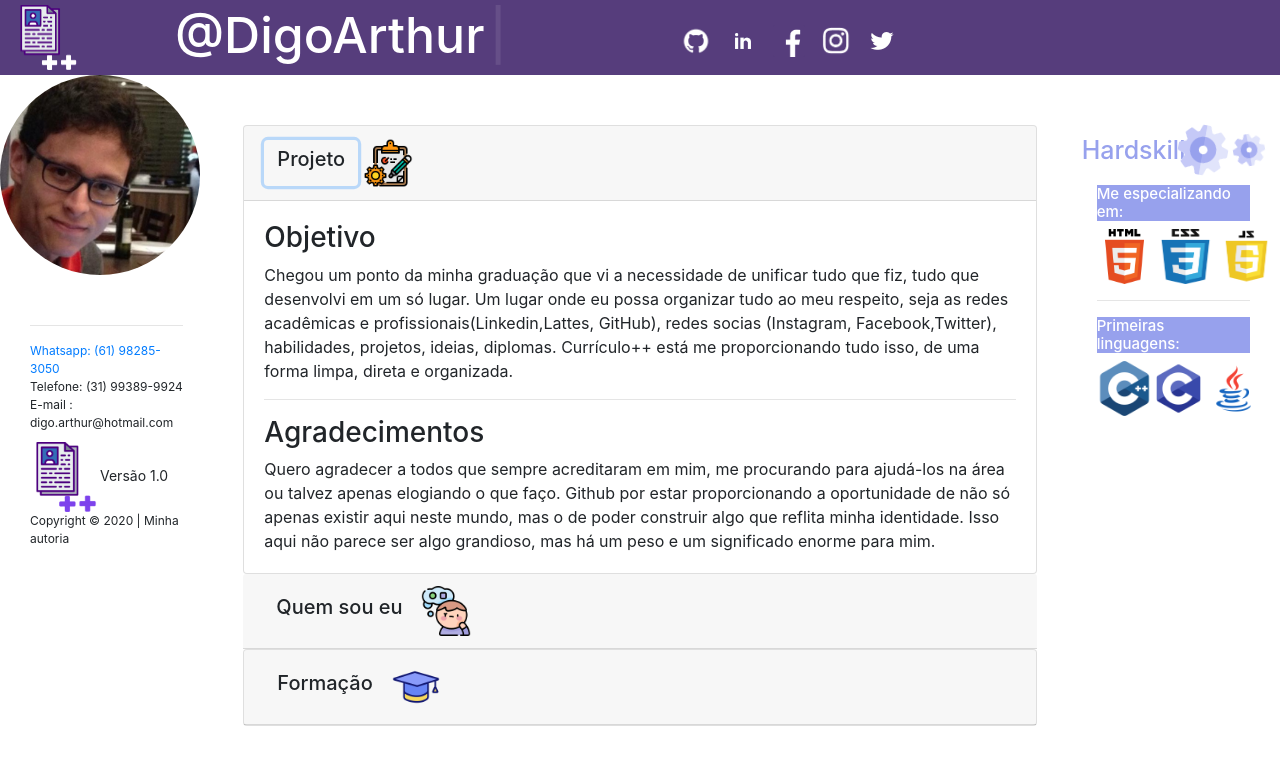
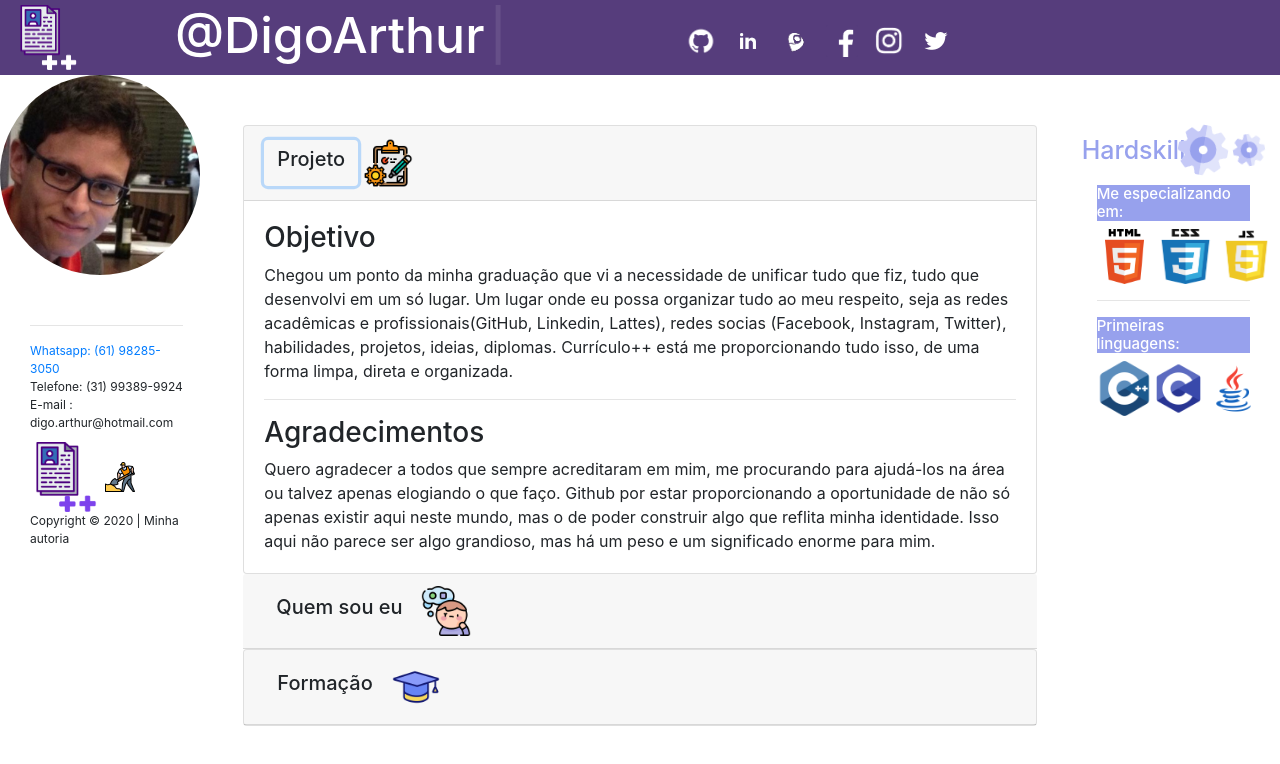
Before and after one commit to DIGOARTHUR/Old_SitePessoal, a plain HTML site: page index.html in a window 1280 px wide. Both pictures are taken after a click on the button "Projeto". Drawn offline with nearby package versions, Linux system fonts and the light colour scheme.

Commit message:
Fixed;  Add
- Icon (Em construção)
- Correções Gramaticais
- Funcionalidades de descolocamento suave (Menu - Redes Sociais)

```diff
--- a/index.html
+++ b/index.html
@@ -73,21 +73,33 @@
             </div>
             <div id="divGroupIconsHeader" class="col-lg-6">
 
-                <div class="container">
+                <div class="container" id="menuIcons">
+
+
                     <a href="https://github.com/DIGOARTHUR"> <img id="iconGithub" class="iconHeader"
                             onmouseover="setNewImage(1)" onmouseout="setOldImage(1)" src="img/icon_Github.png"></a>
 
-                    <a href="https://www.linkedin.com/in/digoarthur/"> <img id="iconLinkedin" class="iconHeader"
+
+
+                     <a href="https://www.linkedin.com/in/digoarthur/"> <img id="iconLinkedin" class="iconHeader"
                             onmouseover="setNewImage(2)" onmouseout="setOldImage(2)" src="img/icon_Linkedin.png"></a>
 
+
+
+
+                    <a href=" http://lattes.cnpq.br/1266661915850305"><img id="iconLattes" class="iconHeader"
+                             onmouseover="setNewImage(3)" onmouseout="setOldImage(3)" src="img/icon_Lattes.png"></a>
+
                     <a href="https://www.facebook.com/digoarthur/"><img id="iconFacebook" class="iconHeader"
-                            onmouseover="setNewImage(3)" onmouseout="setOldImage(3)" src="img/icon_Facebook.png"></a>
+                            onmouseover="setNewImage(4)" onmouseout="setOldImage(4)" src="img/icon_Facebook.png"></a>
 
                     <a href="https://www.instagram.com/digoarthur/?hl=pt-br"><img id="iconInstagram" class="iconHeader"
-                            onmouseover="setNewImage(4)" onmouseout="setOldImage(4)" src="img/icon_Instagram.png"></a>
+                            onmouseover="setNewImage(5)" onmouseout="setOldImage(5)" src="img/icon_Instagram.png"></a>
 
                     <a href="https://twitter.com/digoarthur"><img id="iconTwitter" class="iconHeader"
-                            onmouseover="setNewImage(5)" onmouseout="setOldImage(5)" src="img/icon_Twitter.png"></a>
+                            onmouseover="setNewImage(6)" onmouseout="setOldImage(6)" src="img/icon_Twitter.png"></a>
+
+
 
                 </div>
 
@@ -188,7 +200,7 @@
 
                     <div id="divCopyryght" class="container">
 
-                        <img id="logo_Page_Footer" src="img/logo_Page_Footer.png">Versão 1.0
+                        <img id="logo_Page_Footer" src="img/logo_Page_Footer.png"> <img id="" src="img/img_Construcao.png">
                         <br>
                         <p id="autoria">Copyright © 2020 | Minha autoria</p>
 
@@ -228,8 +240,7 @@
                                         que fiz, tudo que desenvolvi
                                         em um só lugar. Um lugar onde eu possa organizar tudo ao meu respeito, seja as
                                         redes acadêmicas
-                                        e profissionais(Linkedin,Lattes, GitHub), redes socias (Instagram,
-                                        Facebook,Twitter), habilidades, projetos, ideias, diplomas.
+                                        e profissionais(GitHub, Linkedin, Lattes), redes socias (Facebook, Instagram, Twitter), habilidades, projetos, ideias, diplomas.
                                         Currículo++ está me proporcionando tudo isso, de uma forma limpa, direta e
                                         organizada.
 
@@ -1016,7 +1027,7 @@
                                                                                 repasses para que andassemos lado a lado
                                                                                 e em sincronia com o mesmo. Foi uma
                                                                                 lição enriquecedora que me fez refletir
-                                                                                e amadurecer muito! Isso eu cabei levando
+                                                                                e amadurecer muito! Isso eu acabei levando
                                                                                 para os próximos projetos que faria.
 
                                                                                 "</p>
@@ -1114,7 +1125,7 @@
                                                                                 data-target="#collapse321"
                                                                                 aria-expanded="true"
                                                                                 aria-controls="collapse321">
-                                                                                <h5> Engenharia de Qualidade de Software
+                                                                                <h5> Engenharia da Qualidade de Software
                                                                                 </h5>
                                                                             </button>
 
@@ -1129,7 +1140,7 @@
 
                                                                                 <span class="d-inline-block"
                                                                                     tabindex="0" data-toggle="tooltip"
-                                                                                    title="Engenharia de Qualidade de Software">
+                                                                                    title="Engenharia da Qualidade de Software">
                                                                                     <p> Ago/2020 - andamento </p>
                                                                                 </span>
 
--- a/script.js
+++ b/script.js
@@ -15,14 +15,18 @@ function setNewImage(valorIcon) {
             document.getElementById("iconLinkedin").src = "img/icon_Linkedin_Color.png";
             break;
         case 3:
+            document.getElementById("iconLattes").src = "img/icon_Lattes_Color.png";
+            break;
+        case 4:
             document.getElementById("iconFacebook").src = "img/icon_Facebook_Color.png";
             break;
-        case 4:
+        case 5:
             document.getElementById("iconInstagram").src = "img/icon_Instagram_Color.png";
             break;
-        case 5:
+        case 6:
             document.getElementById("iconTwitter").src = "img/icon_Twitter_Color.png";
             break;
+
     };//End Switch
 
 }
@@ -36,13 +40,16 @@ function setOldImage(valorIcon) {
         case 2:
             document.getElementById("iconLinkedin").src = "img/icon_Linkedin.png";
             break;
-        case 3:
+         case 3:
+            document.getElementById("iconLattes").src = "img/icon_Lattes.png";
+            break;
+        case 4:
             document.getElementById("iconFacebook").src = "img/icon_Facebook.png";
             break;
-        case 4:
+        case 5:
             document.getElementById("iconInstagram").src = "img/icon_Instagram.png";
             break;
-        case 5:
+        case 6:
             document.getElementById("iconTwitter").src = "img/icon_Twitter.png";
             break;
     };
--- a/style.css
+++ b/style.css
@@ -6,12 +6,21 @@
 
 }
 
+
+
+/*and (max-width: 1280px) and (min-width: 841px) */
 /*lg window>992px   md 768<window<991  sm  576<window<767   xs window<576px */
 
 @media screen and (min-width: 577px ){
 /***********************************/
 /****************BODY****************/
 /***********************************/
+
+#carouselExampleIndicators{
+    width: 100px;
+    height: 100px;
+}
+
 body {
     height:100%;
     width:100%;
@@ -104,9 +113,20 @@ margin-top: 5px;
 .iconHeader{
     height:32px;
     width: 32px;
-    margin-left: 10px  ;
+    margin-left: 15px  ;
+  }
+  .iconHeader:hover{
+    margin-top: 5px;
+    transition: 0.6s;
   }
 
+
+
+
+
+#menuIcons{
+display: flex;
+}
 
 
 
```
Also changed, not shown: img/icon_Lattes.png (added), img/icon_Lattes_Color.png (added), img/img_Construcao.png (added).
